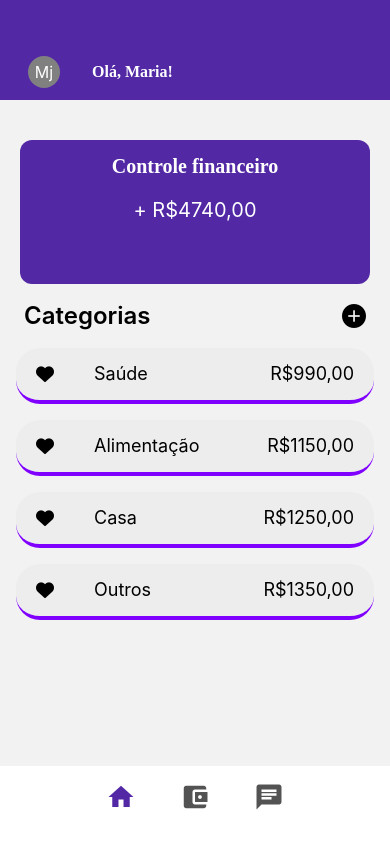
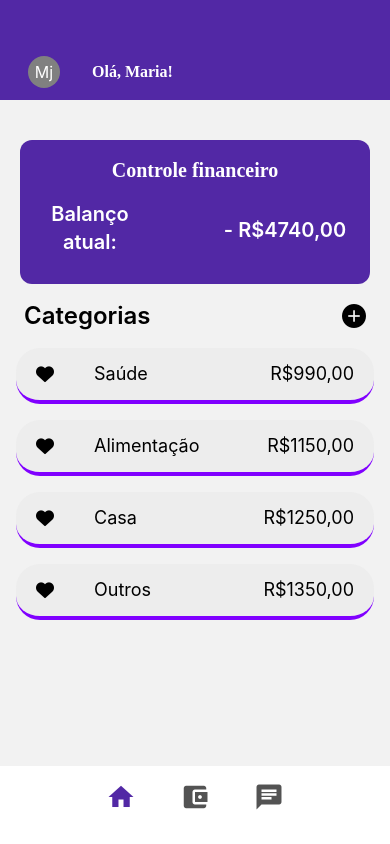
Before and after one commit to gtamaral/projeto-es, a React Native app in the folder front/: screen /Home in a window 390 px wide. Built offline with nearby package versions, Linux system fonts and the light colour scheme.

Commit message:
fix: card-home-balance

```diff
--- a/front/src/components/card-home.js
+++ b/front/src/components/card-home.js
@@ -8,12 +8,17 @@ import { Card } from '@rneui/themed';
 
 export default function CardHome({saldo}) {
     return (
-        <View className="bg-[#5228A5] h-36 mx-5 mt-10 rounded-xl ">
+        <View className="bg-[#5228A5] h-36 mx-5 mt-10 rounded-xl p-0">
             <View className="flex items-center">
-                <Text className=" text-white text-xl font-bold mt-3">Controle financeiro</Text>
+                <Text className=" text-white text-xl font-bold mt-4">Controle financeiro</Text>
             </View>
-            <View className="items-center mt-4">
-                <Text className="font-base  text-white text-xl">+ R${saldo}</Text>
+            <View className="flex-row justify-between pt-4 mx-5">
+                <View className="w-[100px]">
+                    <Text className="font-base text-center text-white text-xl font-semibold ">Balanço atual:</Text>
+                </View>
+                <View className="w-[130px] items-center justtify-center flex mt-4">
+                    <Text className="font-base text-white text-xl font-semibold">- R${saldo}</Text>
+                </View>
             </View>
         </View>
     )
--- a/front/src/pages/Home/index.js
+++ b/front/src/pages/Home/index.js
@@ -13,12 +13,12 @@ import {CATEGORIAS_GASTOS, CATEGORIAS, CATEGORIAS_GASTOS_COM_TOTAL} from "../../
 export default function Home() {
 
 
-    const totalSaida = CATEGORIAS_GASTOS_COM_TOTAL.reduce((accumulator, currentCategory) => {
+    const currentBalance = CATEGORIAS_GASTOS_COM_TOTAL.reduce((accumulator, currentCategory) => {
     return accumulator + parseFloat(currentCategory.totalValue);
   }, 0);
 
     // Formatar o total para duas casas decimais e substituir ponto por vírgula
-    const totalSaidaFormatado = totalSaida.toFixed(2).replace('.', ',');
+    const totalSaidaFormatado = currentBalance.toFixed(2).replace('.', ',');
 
     return (
 
```
